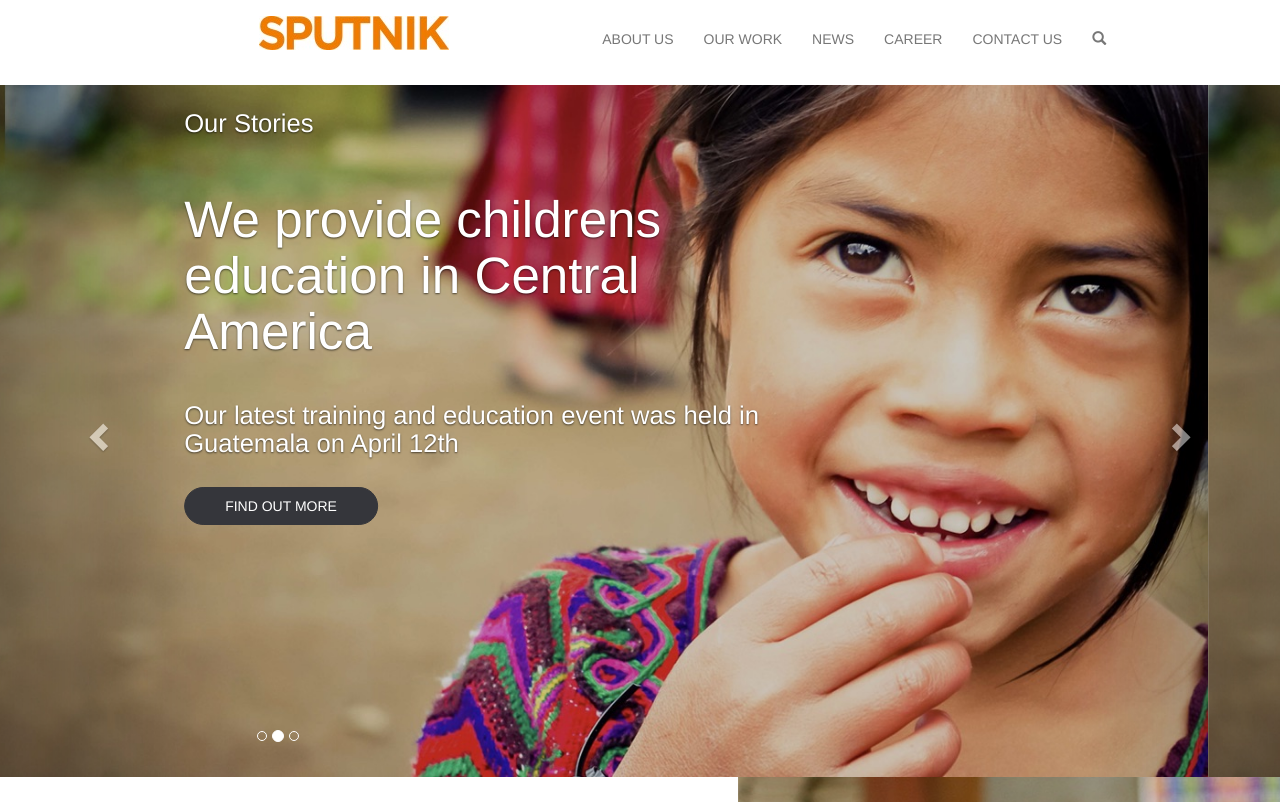
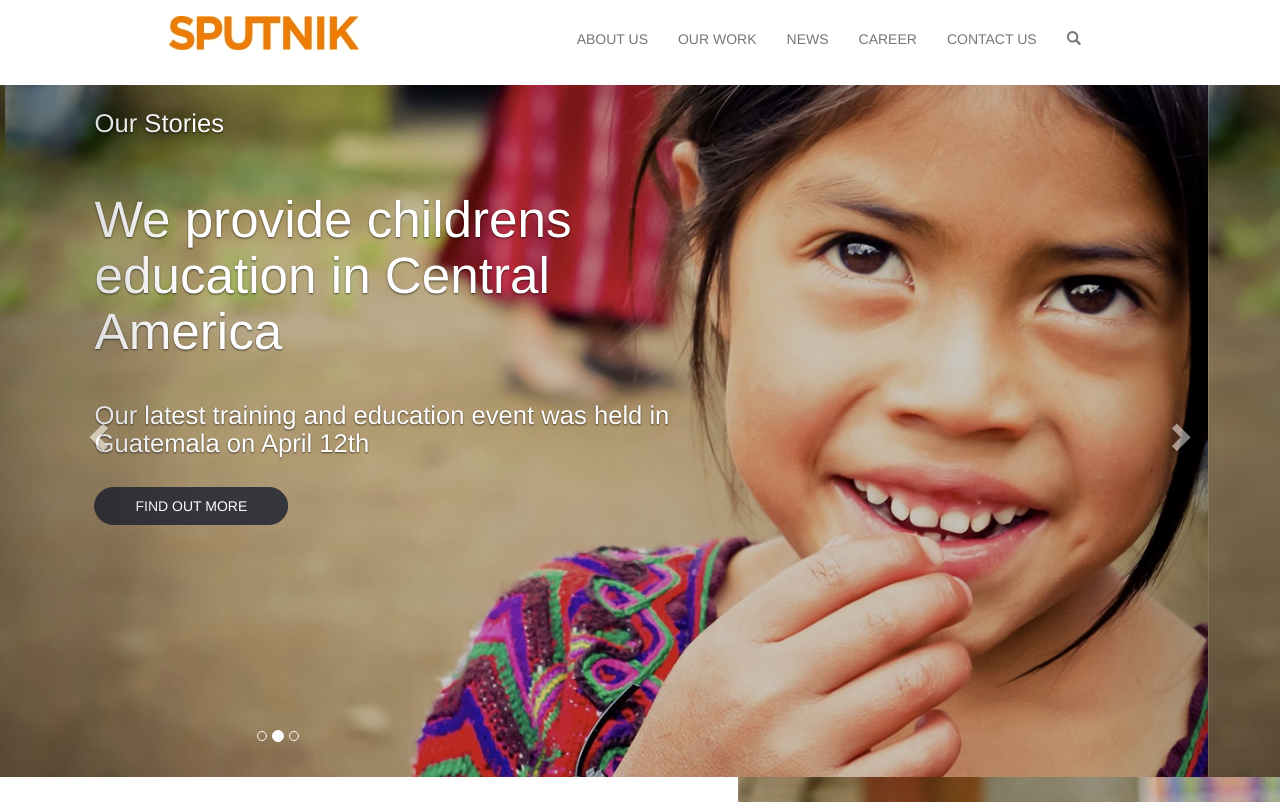
Before and after one commit to 123lk/Sputnik, a plain HTML site: page index.html in a window 1280 px wide. Shown: the top 802 px of the page. Drawn offline with nearby package versions, Linux system fonts and the light colour scheme.

Commit message:
updated margin on nav items and carousel text

```diff
--- a/style.css
+++ b/style.css
@@ -8,7 +8,7 @@ nav
 }
 
 #nav-container {
-  margin: 0 10% 0 19%;
+  margin: 0 12% 0 12%;
 }
 
 #bs-example-navbar-collapse-1 {
@@ -40,6 +40,7 @@ carousel
     top: 0;
     bottom: auto;
     text-align: left;
+    margin-left: -7%;
 }
 
 #carousel-text {
```
